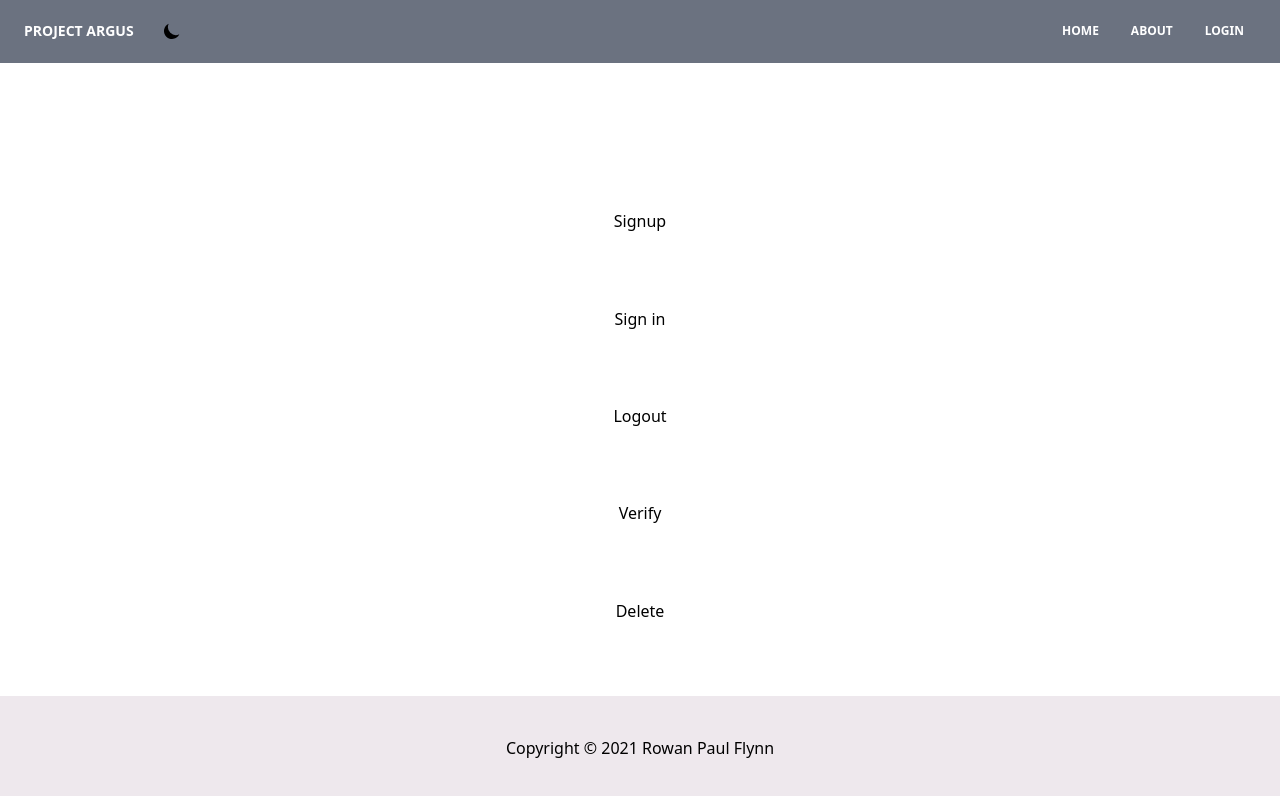
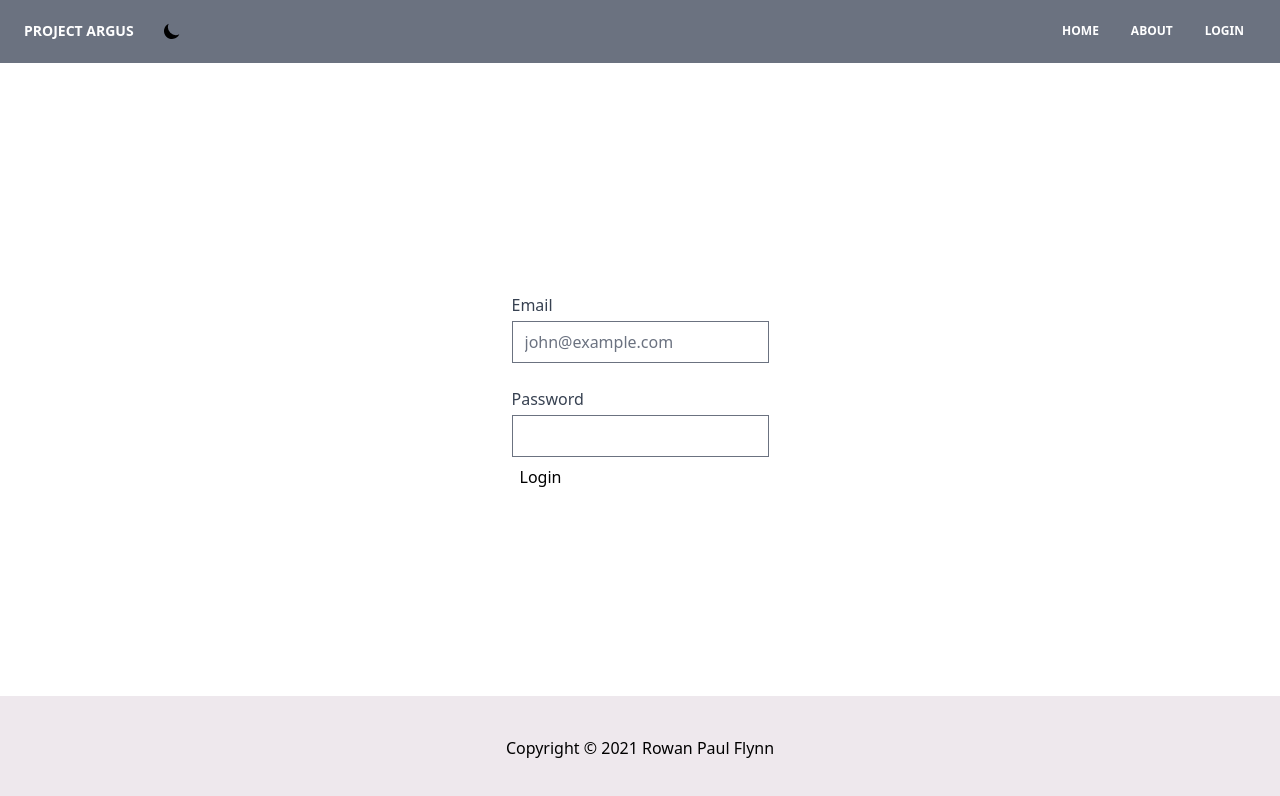
Before and after one commit to Rowan-Paul/project-argus, a React (Create React App) app: page /login in a window 1280 px wide. Shown: the top 796 px of the page. Built offline with nearby package versions, Linux system fonts and the light colour scheme.

Commit message:
Add login form

```diff
--- a/package.json
+++ b/package.json
@@ -4,6 +4,7 @@
   "private": true,
   "dependencies": {
     "@craco/craco": "^6.0.0",
+    "@tailwindcss/forms": "^0.2.1",
     "@tailwindcss/postcss7-compat": "^2.0.2",
     "@testing-library/jest-dom": "^5.11.6",
     "@testing-library/react": "^11.2.2",
--- a/src/js/App.js
+++ b/src/js/App.js
@@ -20,10 +20,12 @@ function AppUI() {
     <Router>
       <div className="flex flex-col min-h-screen justify-between">
         <NavBar className="h-10" />
-        <Switch>
-          <Route exact path="/" component={LandingPage} />
-          <Route exact path="/login" component={LoginPage} />
-        </Switch>
+        <div className="m-20">
+          <Switch>
+            <Route exact path="/" component={LandingPage} />
+            <Route exact path="/login" component={LoginPage} />
+          </Switch>
+        </div>
         <Footer className="h-10" />
       </div>
     </Router>
--- a/src/js/login-page/LoginPage.js
+++ b/src/js/login-page/LoginPage.js
@@ -8,48 +8,92 @@ import {
   redirected,
   fetchVerify,
   fetchDelete,
+  updateEmail,
+  updatePassword,
+  setError,
 } from "../redux/account/actions";
 
 function LoginPageUI(props) {
   useEffect(() => {
-    if (props.redirect) {
-      props.redirected();
-      props.history.push("/");
-    } else if (props.loggedIn) {
-      console.log("logged in");
-      //   props.history.push("/account");
+    if (props.loggedIn) {
+      props.history.push("/account");
     }
   });
 
-  const signupClicked = () => {
-    props.fetchSignUp("rp-flynn@outlook.com", "password");
+  const signinClicked = async () => {
+    if (document.getElementById("signIn").checkValidity()) {
+      props.fetchSignIn();
+    } else {
+      props.setError("Fill in both your email and username");
+    }
   };
 
-  const signinClicked = async () => {
-    props.fetchSignIn("rp-flynn@outlook.com", "password");
+  const keyDownEvent = (e) => {
+    if (e.keyCode === 13) {
+      e.preventDefault();
+      signinClicked();
+    }
   };
 
-  const logoutClicked = async () => {
-    props.fetchSignOut(props.token);
-  };
+  //   const signupClicked = () => {
+  //     props.fetchSignUp("rp-flynn@outlook.com", "password");
+  //   };
 
-  const verifyClicked = async () => {
-    props.fetchVerify(props.token);
-  };
+  //   const logoutClicked = async () => {
+  //     props.fetchSignOut(props.token);
+  //   };
 
-  const deleteClicked = async () => {
-    props.fetchDelete("rp-flynn@outlook.com", "password");
-  };
+  //   const verifyClicked = async () => {
+  //     props.fetchVerify(props.token);
+  //   };
+
+  //   const deleteClicked = async () => {
+  //     props.fetchDelete("rp-flynn@outlook.com", "password");
+  //   };
 
   return (
-    <React.Fragment>
-      <p>{props.error ? "Error: " + props.error : ""}</p>
-      <button onClick={signupClicked}>Signup</button>
-      <button onClick={signinClicked}>Sign in</button>
-      <button onClick={logoutClicked}>Logout</button>
-      <button onClick={verifyClicked}>Verify</button>
-      <button onClick={deleteClicked}>Delete</button>
-    </React.Fragment>
+    <div className="flex justify-center">
+      <form id="signIn" className="mt-8 max-w-md" onKeyDown={keyDownEvent}>
+        <div className="grid grid-cols-1 gap-6">
+          <label className="block">
+            <span className="text-gray-700">Email</span>
+            <input
+              type="email"
+              id="email"
+              className="mt-1 block w-full"
+              placeholder="john@example.com"
+              required
+              onChange={(e) => {
+                props.updateEmail(e.target.value);
+              }}
+            />
+          </label>
+          <label className="block">
+            <span className="text-gray-700">Password</span>
+            <input
+              type="password"
+              id="password"
+              className="mt-1 block w-full"
+              required
+              onChange={(e) => {
+                props.updatePassword(e.target.value);
+              }}
+            />
+          </label>
+        </div>
+        <button
+          type="submit"
+          className="m-2"
+          onSubmit={(e) => {
+            e.preventDefault();
+            signinClicked();
+          }}
+        >
+          Login
+        </button>
+        <p>{props.error ? "Error: " + props.error : ""}</p>
+      </form>
+    </div>
   );
 }
 
@@ -62,11 +106,14 @@ const mapStateToProps = (state) => ({
 
 const mapDispatchToProps = (dispatch) => ({
   fetchSignUp: (email, password) => dispatch(fetchSignUp(email, password)),
-  fetchSignIn: (email, password) => dispatch(fetchSignIn(email, password)),
+  fetchSignIn: () => dispatch(fetchSignIn()),
   fetchSignOut: (token) => dispatch(fetchSignOut(token)),
   fetchVerify: (token) => dispatch(fetchVerify(token)),
   fetchDelete: (email, password) => dispatch(fetchDelete(email, password)),
   redirected: () => dispatch(redirected()),
+  updateEmail: (email) => dispatch(updateEmail(email)),
+  updatePassword: (password) => dispatch(updatePassword(password)),
+  setError: (error) => dispatch(setError(error)),
 });
 
 export const LoginPage = connect(
--- a/src/js/redux/account/actions.js
+++ b/src/js/redux/account/actions.js
@@ -32,11 +32,11 @@ export const fetchSignUp = (email, password) => (dispatch) => {
 };
 
 // sign in user
-export const fetchSignIn = (email, password) => (dispatch) => {
+export const fetchSignIn = () => (dispatch, getState) => {
   const url = "http://localhost:3000/api/account/signin";
   const data = {
-    email: email,
-    password: password,
+    email: getState().account.email,
+    password: getState().account.password,
   };
 
   fetch(url, {
@@ -167,6 +167,22 @@ export const fetchDelete = (email, password) => (dispatch) => {
     });
 };
 
+// set redirect to false
 export const redirected = () => {
   return { type: types.REDIRECTED };
 };
+
+// set email
+export const updateEmail = (email) => {
+  return { type: types.UPDATE_EMAIL, payload: email };
+};
+
+// set password
+export const updatePassword = (password) => {
+  return { type: types.UPDATE_PASSWORD, payload: password };
+};
+
+// set error
+export const setError = (error) => {
+  return { type: types.ERROR, payload: error };
+};
--- a/src/js/redux/account/reducer.js
+++ b/src/js/redux/account/reducer.js
@@ -5,13 +5,22 @@ const INITIAL_STATE = {
   redirect: false,
   token: localStorage.token ? localStorage.token : "",
   error: "",
+  email: "",
+  password: "", //TODO: check if that is secure?
 };
 
 const reducer = (state = INITIAL_STATE, action) => {
   switch (action.type) {
     case types.SIGNED_IN:
       localStorage.token = action.payload;
-      return { ...state, loggedIn: true, token: action.payload, error: "" };
+      return {
+        ...state,
+        loggedIn: true,
+        email: "",
+        password: "",
+        token: action.payload,
+        error: "",
+      };
 
     case types.SIGNED_OUT:
       localStorage.removeItem("token");
@@ -51,6 +60,12 @@ const reducer = (state = INITIAL_STATE, action) => {
     case types.ERROR:
       return { ...state, error: action.payload };
 
+    case types.UPDATE_EMAIL:
+      return { ...state, email: action.payload };
+
+    case types.UPDATE_PASSWORD:
+      return { ...state, password: action.payload };
+
     default:
       return state;
   }
--- a/src/js/redux/account/types.js
+++ b/src/js/redux/account/types.js
@@ -6,3 +6,5 @@ export const VERIFIED = `VERIFIED`;
 export const UNVERIFIED = `UNVERIFIED`;
 export const REDIRECTED = `REDIRECTED`;
 export const ERROR = `ERROR`;
+export const UPDATE_EMAIL = `UPDATE_EMAIL`;
+export const UPDATE_PASSWORD = `UPDATE_PASSWORD`;
--- a/tailwind.config.js
+++ b/tailwind.config.js
@@ -21,5 +21,5 @@ module.exports = {
   variants: {
     extend: {},
   },
-  plugins: [],
+  plugins: [require("@tailwindcss/forms")],
 };
```
Also changed, not shown: 1 other file (tests, documents, lock files or other folders).
